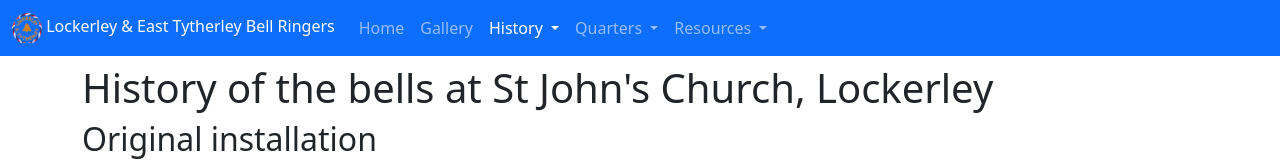
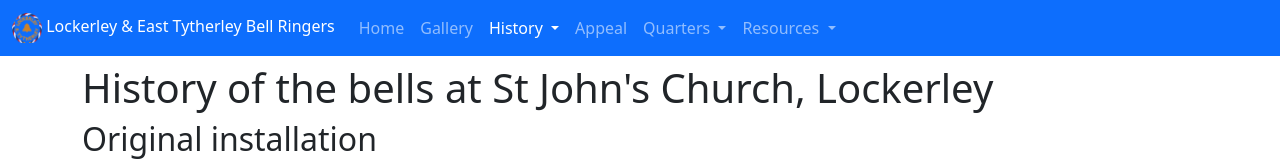
Before and after one commit to lockerleyringers/lockerleyringers.github.io, a website: page history-lockerley.html in a window 1280 px wide. Shown: the top 161 px of the page. Drawn offline with nearby package versions, Linux system fonts and the light colour scheme.

Commit message:
Update history-lockerley.html

```diff
--- a/history-lockerley.html
+++ b/history-lockerley.html
@@ -41,6 +41,9 @@
               <li><a class="dropdown-item" href="history-lockerley.html">Lockerley</a></li>
               <li><a class="dropdown-item" href="history-e-tytherley.html">East Tytherley</a></li>
             </ul>
+          </li>
+          <li class="nav-item">
+            <a class="nav-link" href="https://lockerleyringers.github.io/east-tytherley-bells-appeal/">Appeal</a>
           </li>
           <li class="nav-item dropdown">
             <a class="nav-link dropdown-toggle" href="#" role="button" data-bs-toggle="dropdown" aria-expanded="false">
```
